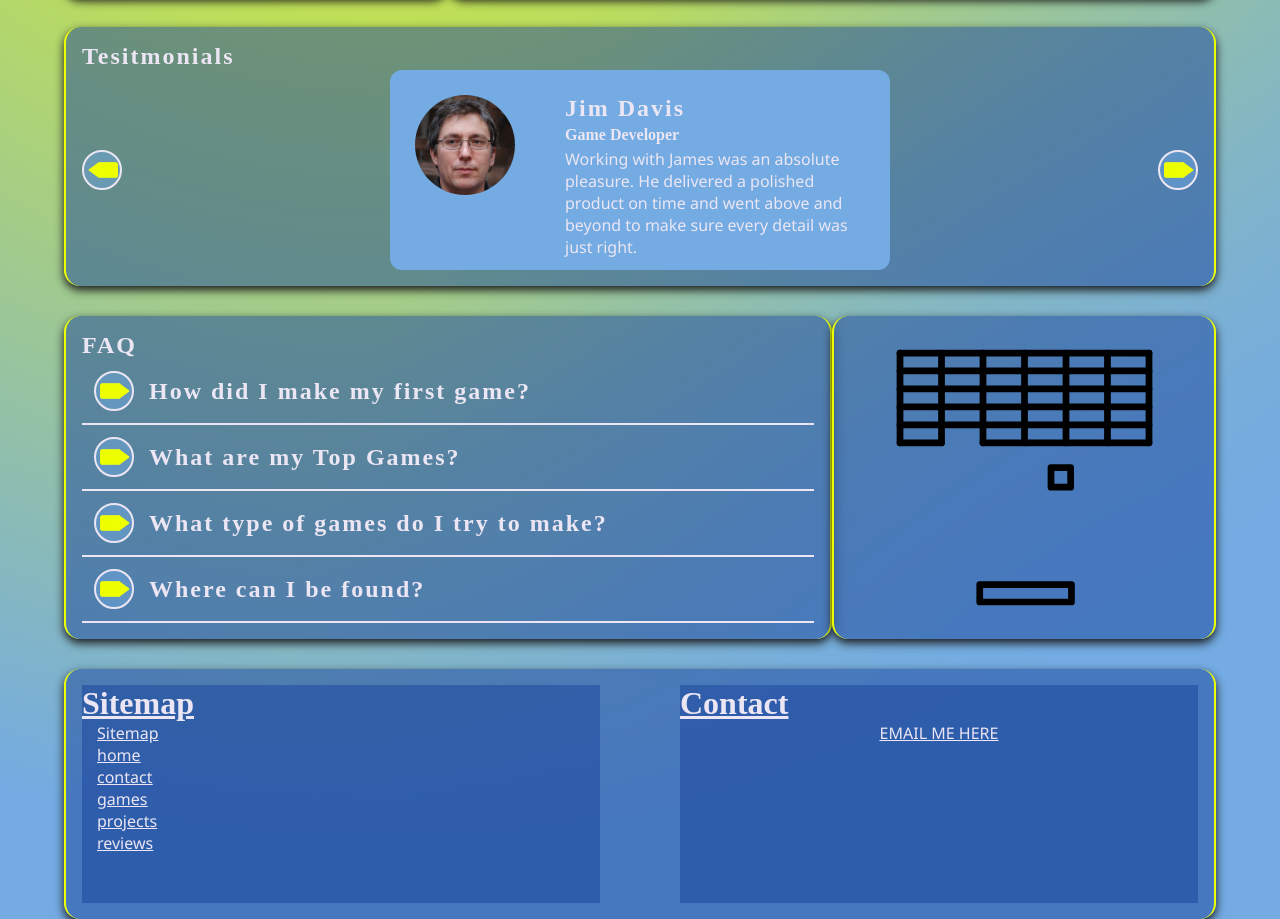
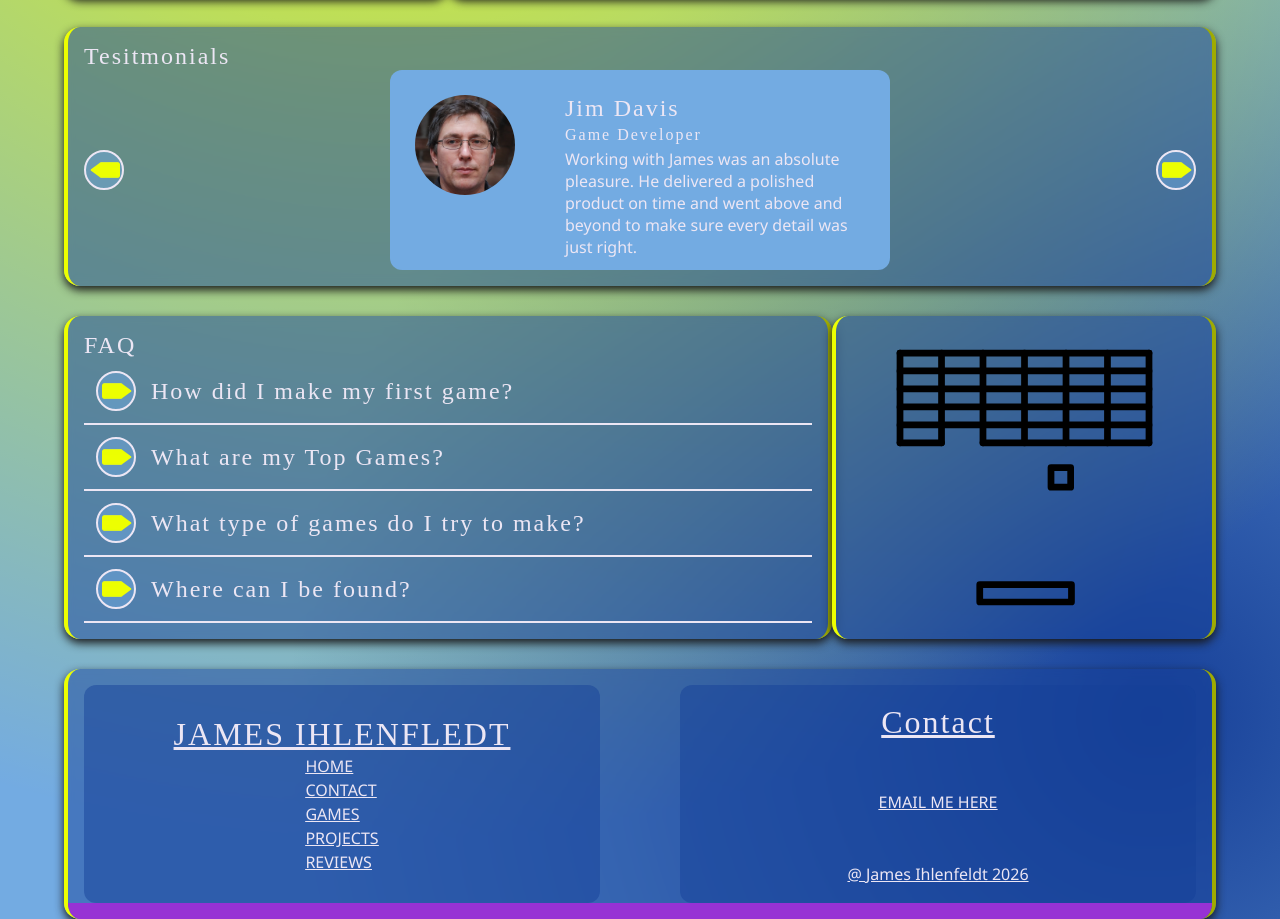
Before and after one commit to LahLama/personal-porfolio, a plain HTML site: page index.html in a window 1280 px wide. Shown: the part 1110-2029 px from the top of the page. Drawn offline with Linux system fonts and the light colour scheme; a web font is replaced by a local one.

Commit message:
Improved Footer Visually

```diff
--- a/CSS/prefabs.css
+++ b/CSS/prefabs.css
@@ -4,12 +4,14 @@
     margin: 0;
     box-sizing: border-box;
    font-family: 'Segoe UI', sans-serif;
+   font-weight: 100;
    color: var(--mainTwo);
     font-size: 16px;
 }
 
 h1{
     font-size: 32px;
+    letter-spacing: 2px;
   font-family: "Suez One", serif;
 }
 
@@ -21,8 +23,11 @@ h2{
 }
 
 h3 {
+    letter-spacing: 2px;
     font-family: 'Suez One', serif;
 }
+
+
 
 
 :root {
@@ -49,8 +54,8 @@ body {
 
     background-image:
         radial-gradient(circle at 10% 10%, var(--neutral) 0%, transparent 40%),
-        radial-gradient(circle at 90% 90%, var(--secondary) 0%, transparent 40%),
-        radial-gradient(circle at 30% 30%, var(--accent) 0%, transparent 80%);
+        radial-gradient(circle at 30% 30%, var(--accent) 0%, transparent 80%),
+        radial-gradient(circle at 90% 90%, var(--mainOneSolid) 0%, transparent 40%);
     background-color: #73abe2;
     background-position: center;
     background-repeat: no-repeat;
@@ -65,7 +70,7 @@ body {
     box-shadow: 0 4px 10px var(--default);
     backdrop-filter: blur(5px);
     -webkit-backdrop-filter: blur(5px);
-    border: var(--accent) solid 2px;
+    border: var(--accent) outset 4px;
     border-top: none;
     border-bottom: none;
     border-radius: 1rem;
@@ -126,7 +131,7 @@ body {
 /* Header */
 header {
     padding: 25px;
-    background: linear-gradient(180deg, #163f98 0%, #163f9885 50%, #163f9800 100%);
+    background: linear-gradient(180deg, #163f98 0%, #163f9885 65%, #163f9800 100%);
     border-radius: 25px;
     border-top-left-radius:0px ;
     border-top-right-radius: 0px;
@@ -174,6 +179,9 @@ footer {
     gap: 80px;
     justify-content: center;
     max-height: 250px;
+    margin-top: 25px;
+    border-radius: 14px;
+    padding: 1rem;
 }
 
 #sitemap,
@@ -181,12 +189,36 @@ footer {
     flex: 1 1 250px;
     background-color: var(--mainOne);
     text-decoration: underline;
+    padding: 12px;
+    border-radius: 12px;
+
+    display: flex;
+    flex-direction: column;
+    justify-content: center;
+    align-items: center;
 }
 
-#sitemap ol {
+#contact
+{
+    gap: 50px;
+}
+
+#sitemap li{
     list-style-type: none;
+}
+
+li{
     text-decoration: none;
-    margin-left: 15px;
+    font-size: 18px;
+}
+
+#endBar
+{
+    position: absolute;
+    bottom: 0;
+    width: 100%;
+    height: 1rem;
+    background-color: var(--neutral);
 }
 
 /* Utility */
--- a/JS/htmlFooter.js
+++ b/JS/htmlFooter.js
@@ -2,23 +2,23 @@ pages = [
 
     {
         name: "home",
-        link: "../index.html"
+        link: "/index.html"
     },
     {
         name : "contact",
-        link: "../HTML/contact.html"
+        link: "/HTML/contact.html"
     },
     {
         name : "games",
-        link: "../HTML/games.html"
+        link: "/HTML/games.html"
     },
     {
         name: "projects",
-        link: "../HTML/projects.html"
+        link: "/HTML/projects.html"
     },
     {
         name: "reviews",
-        link: "../HTML/reviews.html"
+        link: "/HTML/reviews.html"
     },
 ]
 const footer = document.querySelector("footer")
@@ -27,17 +27,21 @@ function renderSitemap()
 {
     footer.innerHTML = `
     <section id="sitemap" >
-            <h1>Sitemap</h1>
+            <h1>JAMES IHLENFLEDT</h1>
     </section>
     <section id="contact">
         <h1>Contact</h1>
         <div id="contactForm" class="center">
             <a id="email" href="mailto:jamesihlenfeldt@proton.me"> EMAIL ME HERE </a>
         </div>
-    </section>`
+
+        <p>@ James Ihlenfeldt 2026</p>
+    </section>
+
+    <div id="endBar"></div>`
 
     const sitemapContainer = document.createElement("ol")
-    sitemapContainer.textContent = "Sitemap"
+
     sitemapContainer.classList.add("sitemapContainer")
 
     pages.forEach(page => {
@@ -54,8 +58,11 @@ function renderSitemapItems(page)
     const newListItem = document.createElement("li")
     const newLink = document.createElement("a");
 
+
+
     newLink.setAttribute("href", page.link);
-    newLink.textContent = page.name;
+    newLink.textContent = page.name.toUpperCase()
+
 
     newListItem.append(newLink)
 
--- a/index.html
+++ b/index.html
@@ -5,8 +5,9 @@
     <meta name="viewport" content="width=device-width, initial-scale=1.0">
     <title>About Me</title>
 
+    <link rel="stylesheet" href="/CSS/prefabs.css">
     <link rel="stylesheet" href="/CSS/index.css">
-    <link rel="stylesheet" href="/CSS/prefabs.css">
+
 
     <!--
     Source - https://stackoverflow.com/a/35625707
@@ -153,7 +154,6 @@
         </section>
 
 
-
     </main>
 
     <footer class="classContainer">
```
Also changed, not shown: HTML/about.html (deleted, +0 -25 lines), ASSETS/IMAGES/button.svg (deleted), ASSETS/IMAGES/button_60x40.svg (deleted), ASSETS/IMAGES/test1.png (deleted).
